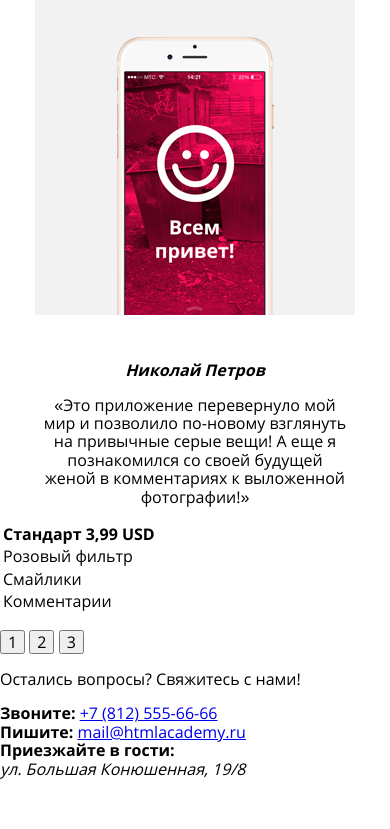
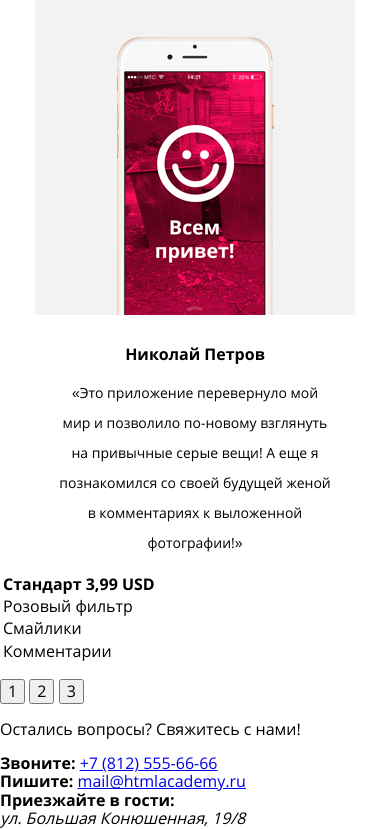
Before and after one commit to ShapovalovArtur/1022153-pink-19, a website: page source/index.html in a window 390 px wide. Shown: the part 1681-2510 px from the top of the page. Before the commit the page ends 2461 px from the top, so only its background shows below. Drawn offline with nearby package versions, Linux system fonts and the light colour scheme; files that its build step writes are made by us from their sources.

Commit message:
Reviews mobile grid

```diff
--- a/source/less/blocks/reviews.less
+++ b/source/less/blocks/reviews.less
@@ -1,8 +1,22 @@
 .reviews {
   text-align: center;
   padding-top: 30px;
+  width: 320px;
+  margin: 0 auto;
+}
+
+.reviews__item {
+  margin: 0;
+  padding-left: 22px;
+  padding-right: 22px;
 }
 
 .reviews__author-name {
   font-weight: 600;
+  font-style: normal;
 }
+
+.reviews__text {
+  font-size: 14px;
+  line-height: 30px;
+}
```
